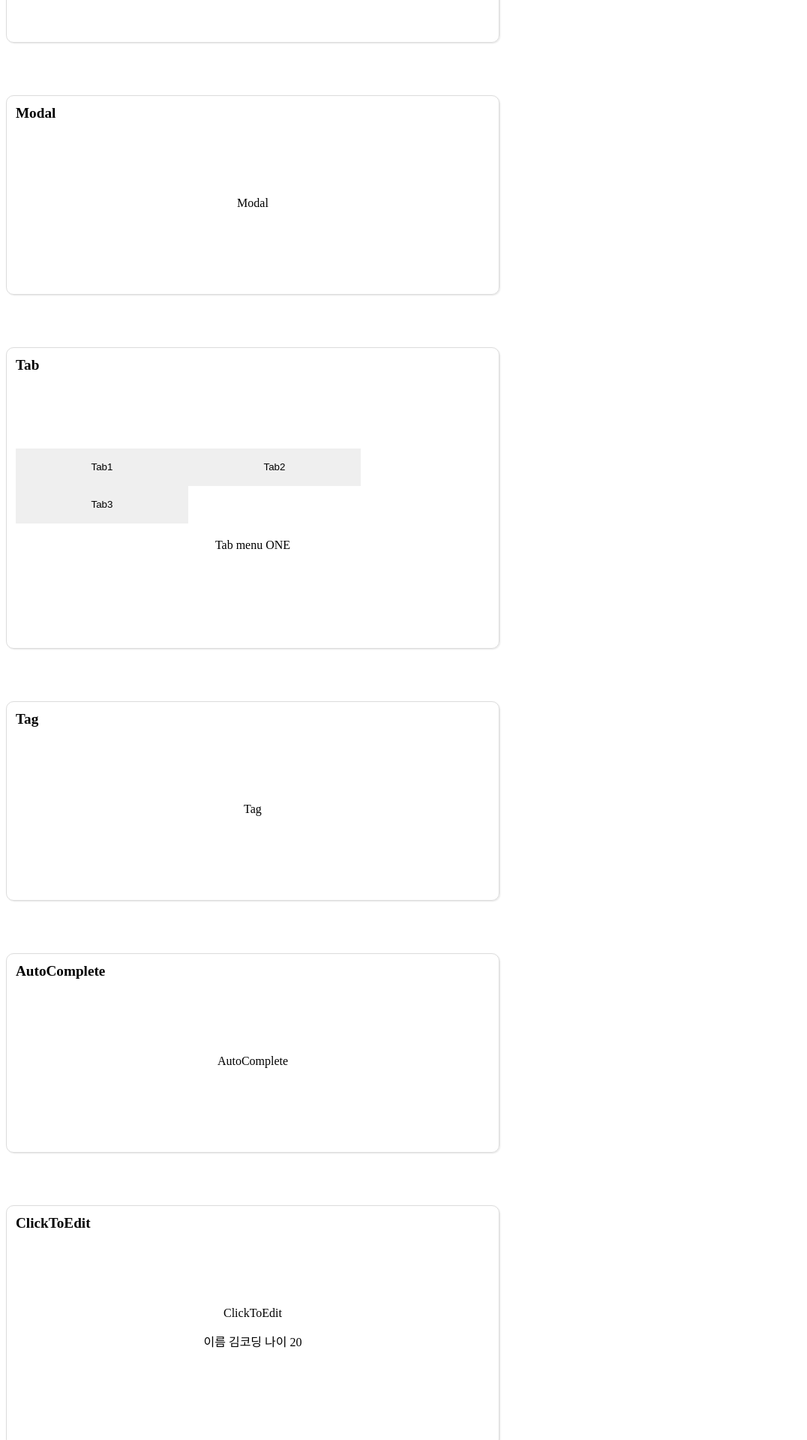
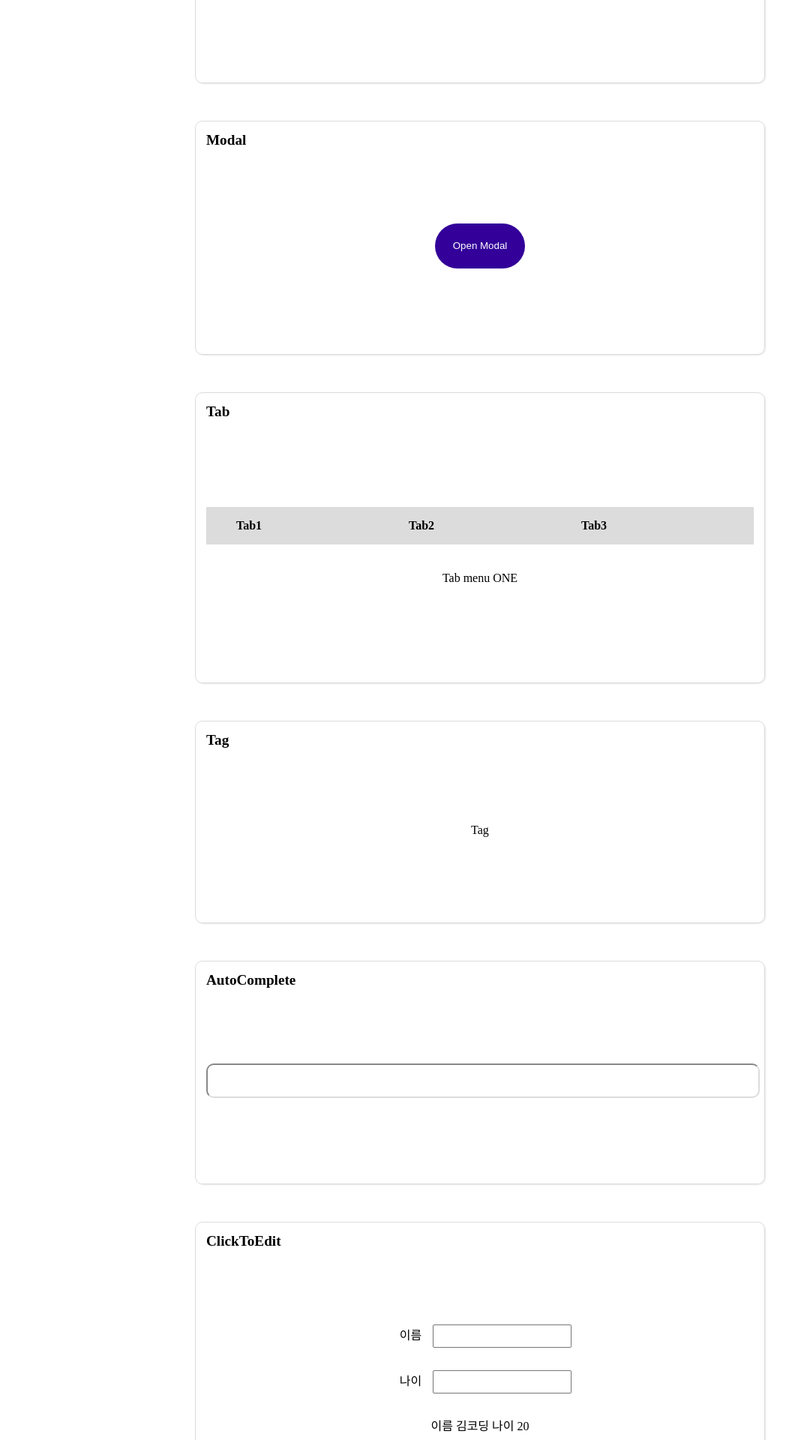
Before and after one commit to HeeYeonKim98/react-custom-component, a React (Create React App) app: page / in a window 1280 px wide. Shown: the part 340-2260 px from the top of the page at 75% size, without its empty margins (0-1076 px from the left). Built offline with nearby package versions, Linux system fonts and the light colour scheme.

Commit message:
:sparkles: modal 완료

```diff
--- a/src/App.js
+++ b/src/App.js
@@ -12,13 +12,19 @@ import styled from "styled-components";
 import useInput from "./hooks/useInput";
 import useToggle from "./hooks/useToggle";
 
+const Div = styled.div`
+  margin-left: auto;
+  margin-right: auto;
+  display: block;
+  display: table;
+`;
+
 const Container = styled.div`
   border: 1px solid #dcdcdc;
   border-radius: 10px;
   box-shadow: 1px 1px 2px 0 rgb(0 0 0 / 10%);
-  padding: 12px;
-  width: 50%;
-  margin-bottom: 70px;
+  padding: 14px;
+  margin: 50px 10px;
 `;
 
 const ComponentWrapper = styled.div`
@@ -28,12 +34,13 @@ const ComponentWrapper = styled.div`
 
 const App = () => {
   const [toggle, setToggle] = useToggle(false);
-  const [tab, onChangeTab, setTab] = useInput("ONE");
+  const [tab, , setTab] = useInput("ONE");
 
   return (
-    <div>
+    <>
       <h2 className="app-title">✅ Custom Component</h2>
 
+      <Div>
         {/* Toggle Component */}
         <Container>
           <span className="app-content">Toggle</span>
@@ -47,7 +54,9 @@ const App = () => {
         <Container>
           <span className="app-content">Modal</span>
           <ComponentWrapper>
-          <Modal />
+            <Modal title="Open Modal">
+              <p>HELLO CODESTATES !</p>
+            </Modal>
           </ComponentWrapper>
         </Container>
 
@@ -84,11 +93,13 @@ const App = () => {
         <Container>
           <span className="app-content">ClickToEdit</span>
           <ComponentWrapper>
-          <ClickToEdit />
+            <ClickToEdit id="name" label="이름" />
+            <ClickToEdit id="age" label="나이" />
             <p>이름 김코딩 나이 20</p>
           </ComponentWrapper>
         </Container>
-    </div>
+      </Div>
+    </>
   );
 };
 
--- a/src/component/AutoComplete.js
+++ b/src/component/AutoComplete.js
@@ -1,9 +1,19 @@
 import styled from "styled-components";
+
+const Input = styled.input`
+  border-radius: 10px;
+  border-color: #dcdcdc;
+  width: 100%;
+  height: 40px;
+`;
 
 const AutoComplete = () => {
   return (
     <>
-      <div>AutoComplete</div>
+      <Input type="text" list="search-bar" />
+      <datalist id="search-bar">
+        <option value="김희연" />
+      </datalist>
     </>
   );
 };
--- a/src/component/ClickToEdit.js
+++ b/src/component/ClickToEdit.js
@@ -1,10 +1,25 @@
 import styled from "styled-components";
 
-const ClickToEdit = () => {
+const LabelWrapper = styled.label`
+  text-align: center;
+  display: block;
+  margin-bottom: 30px;
+`;
+
+const Label = styled.label`
+  padding: 15px;
+`;
+
+const Input = styled.input`
+  height: 25px;
+`;
+
+const ClickToEdit = ({ id, label }) => {
   return (
-    <>
-      <div>ClickToEdit</div>
-    </>
+    <LabelWrapper>
+      <Label htmlFor={id}>{label}</Label>
+      <Input id={id} />
+    </LabelWrapper>
   );
 };
 export default ClickToEdit;
--- a/src/component/Modal.js
+++ b/src/component/Modal.js
@@ -1,9 +1,80 @@
 import styled from "styled-components";
+import useToggle from "../hooks/useToggle";
 
-const Modal = () => {
+const ModalButton = styled.button`
+  border-radius: 30px;
+  width: 120px;
+  height: 60px;
+  color: ${(props) => props.textColor || "#fff"};
+  background: ${(props) => props.backgroundColor || "#309"};
+  border: 0;
+`;
+
+const Background = styled.div`
+  background: rgba(0, 0, 0, 0.55);
+  position: fixed;
+  display: flex;
+  justify-content: center;
+  align-items: center;
+  width: 100%;
+  height: 100%;
+  top: 0;
+  bottom: 0;
+  left: 0;
+  right: 0;
+  z-index: 1000;
+`;
+
+const ModalContainer = styled.div`
+  background: white;
+  box-shadow: rgba(0, 0, 0, 0.3) 0px 5px 15px;
+  border-radius: 10px;
+  width: 25%;
+  height: 10%;
+`;
+
+const ModalContent = styled.div`
+  p {
+    color: #309;
+    margin-top: 25px;
+  }
+  button {
+    border: 0;
+    background-color: transparent;
+    font-size: 3px;
+    font-weight: bold;
+    cursor: pointer;
+  }
+`;
+
+const Modal = ({ title, children, textColor, backgroundColor }) => {
+  const [toggle, setToggle] = useToggle(false);
+
+  const onClickCloseButton = () => {
+    document.body.style.overflow = "unset";
+    setToggle();
+  };
+
   return (
     <>
-      <div>Modal</div>
+      <ModalButton
+        textColor={textColor}
+        backgroundColor={backgroundColor}
+        onClick={() => setToggle()}
+      >
+        {title}
+      </ModalButton>
+
+      {toggle && (document.body.style.overflow = "hidden") && (
+        <Background>
+          <ModalContainer>
+            <ModalContent>
+              <button onClick={onClickCloseButton}>X</button>
+              {children}
+            </ModalContent>
+          </ModalContainer>
+        </Background>
+      )}
     </>
   );
 };
--- a/src/component/Tab.js
+++ b/src/component/Tab.js
@@ -1,18 +1,23 @@
 import React from "react";
 import styled from "styled-components";
 
-const ButtonWrapper = styled.div`
+const UlWrapper = styled.ul`
   position: relative;
-  text-align: center;
   display: inline-block;
+  background-color: #dcdcdc;
+  font-weight: bold;
+  list-style: none;
 `;
 
-const Button = styled.button`
-  border: 0;
+const List = styled.li`
   width: 230px;
   height: 50px;
   cursor: pointer;
-  background: ${(props) => props.backgroundColor};
+  display: flex;
+  flex-direction: row;
+  justify-items: center;
+  align-items: center;
+  background: ${(props) => props.backgroundColor || "#dcdcdc"};
   float: left;
   &:focus {
     background: ${(props) => props.activeColor || "#309"};
@@ -22,22 +27,22 @@ const Button = styled.button`
 
 export const Tabs = ({ children }) => {
   return (
-    <ButtonWrapper>
+    <UlWrapper>
       {React.Children.map(children, (child, index) => {
         return React.cloneElement(child);
       })}
-    </ButtonWrapper>
+    </UlWrapper>
   );
 };
 
 export const Tab = ({ title, onClick, backgroundColor, activeColor }) => {
   return (
-    <Button
+    <List
       onClick={onClick}
       activeColor={activeColor}
       backgroundColor={backgroundColor}
     >
       {title}
-    </Button>
+    </List>
   );
 };
```
Also changed, not shown: 1 other file (tests, documents, lock files or other folders). Lines whose indentation alone changed are shown as unchanged.
